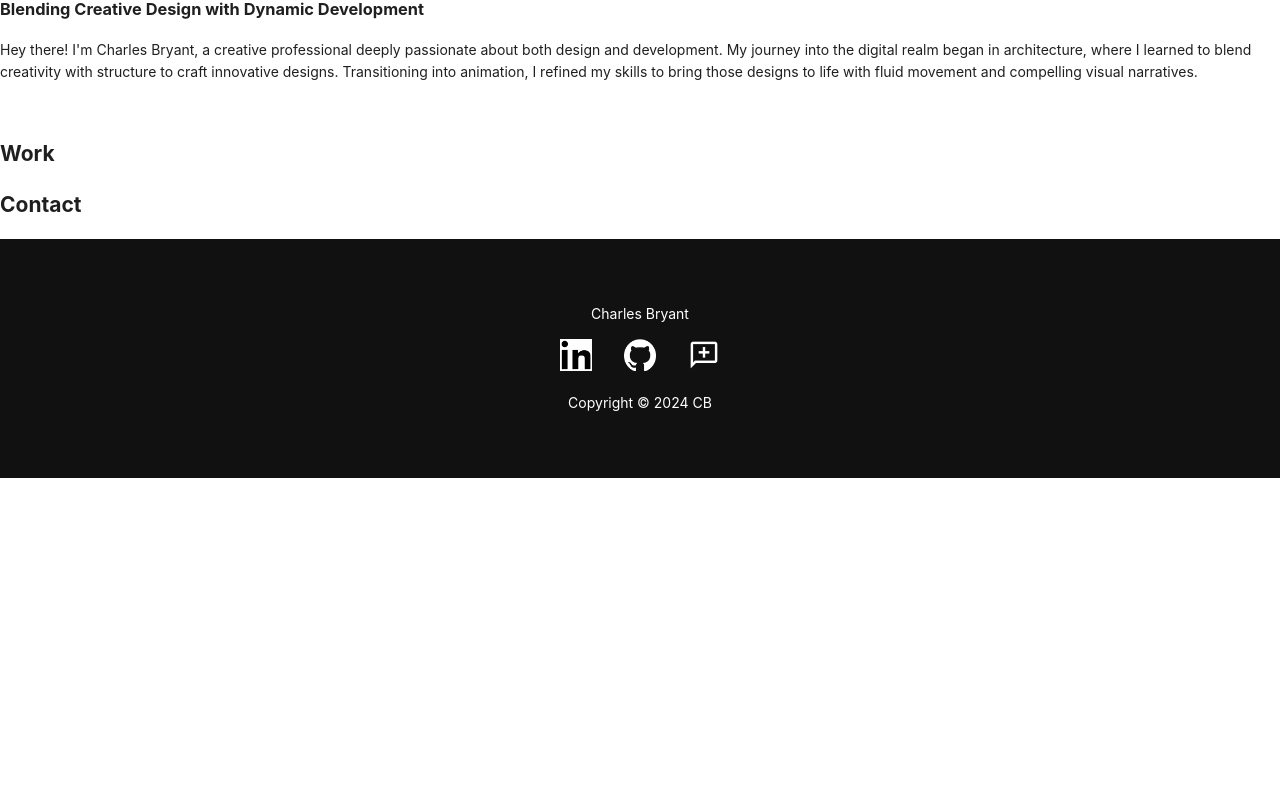
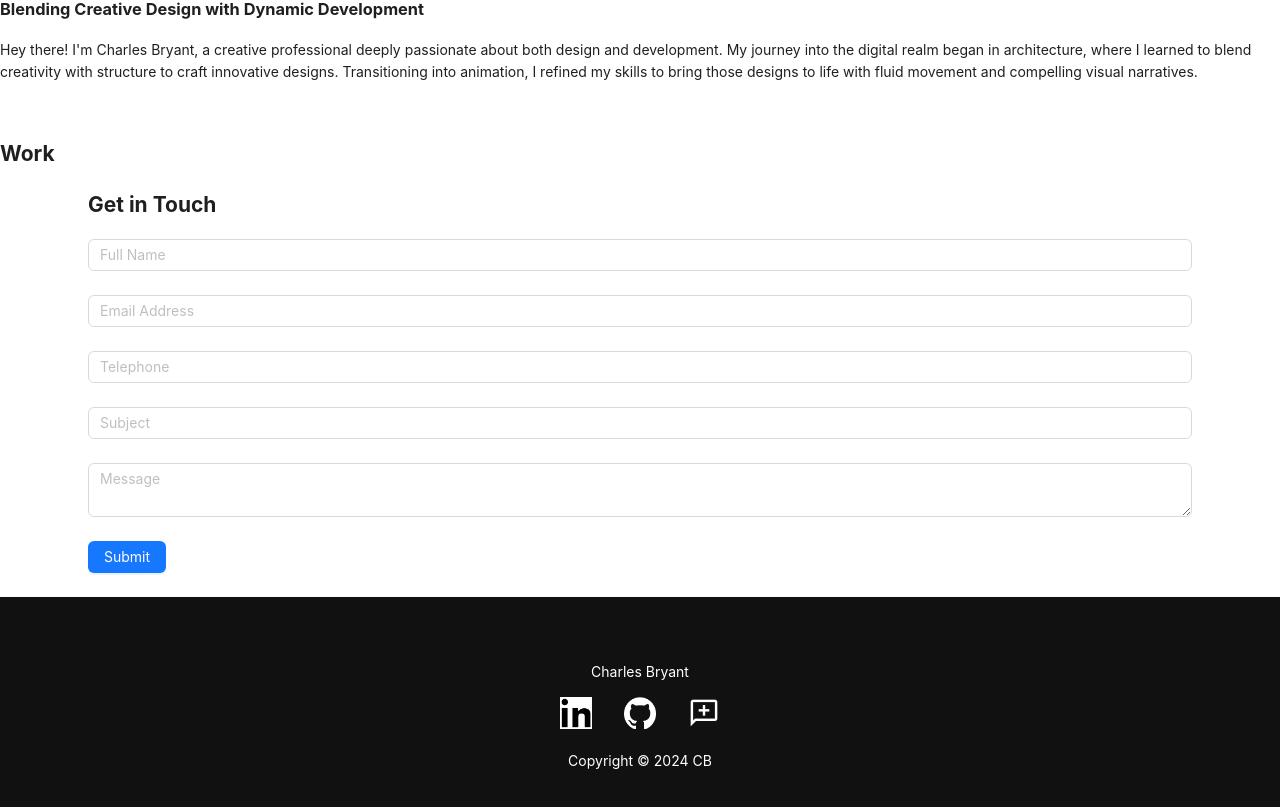
Before and after one commit to CBryant20/CB_Website, a React (Vite) app: page / in a window 1280 px wide. Shown: the part 819-1626 px from the top of the page. Before the commit the page ends 1297 px from the top, so only its background shows below. Built offline with nearby package versions, Linux system fonts and the light colour scheme.

Commit message:
Contact setup WIP

```diff
--- a/src/components/home/Contact.jsx
+++ b/src/components/home/Contact.jsx
@@ -1,7 +1,65 @@
+import { Form, Input, Button, Checkbox } from "antd";
+const { TextArea } = Input;
+
 export default function AppContact() {
   return (
-    <>
-      <h1>Contact</h1>
-    </>
+    <div className='contact'>
+      <div className='container'>
+        <div className='titleHolder'>
+          <h2>Get in Touch</h2>
+        </div>
+        <Form
+          name='normal_login'
+          className='login-form'
+          initialValues={{ remember: true }}
+        >
+          <Form.Item
+            name='fullname'
+            rules={[
+              {
+                required: true,
+                message: "Please enter your full name!",
+              },
+            ]}
+          >
+            <Input placeholder='Full Name' />
+          </Form.Item>
+          <Form.Item
+            name='email'
+            rules={[
+              {
+                type: "email",
+                message: "The input is not valid E-mail!",
+              },
+              {
+                required: true,
+                message: "Please input your E-mail!",
+              },
+            ]}
+          >
+            <Input placeholder='Email Address' />
+          </Form.Item>
+          <Form.Item name='telephone'>
+            <Input placeholder='Telephone' />
+          </Form.Item>
+          <Form.Item name='subject'>
+            <Input placeholder='Subject' />
+          </Form.Item>
+          <Form.Item name='message'>
+            <TextArea placeholder='Message' />
+          </Form.Item>
+
+          <Form.Item>
+            <Button
+              type='primary'
+              htmlType='submit'
+              className='login-form-button'
+            >
+              Submit
+            </Button>
+          </Form.Item>
+        </Form>
+      </div>
+    </div>
   );
 }
```
